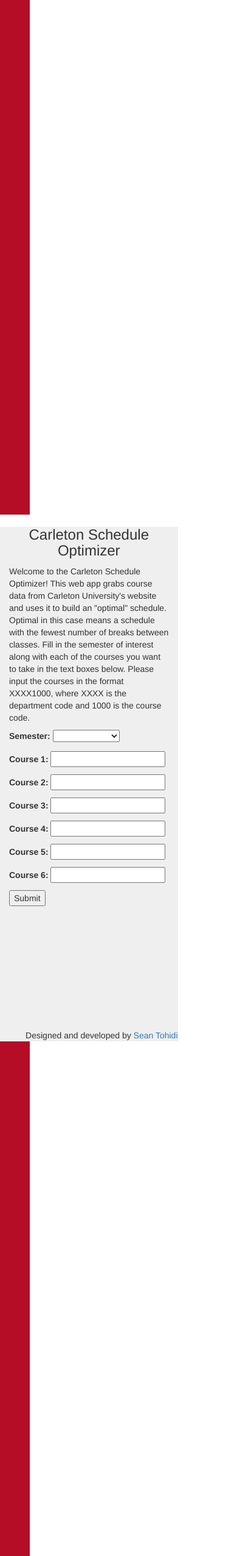
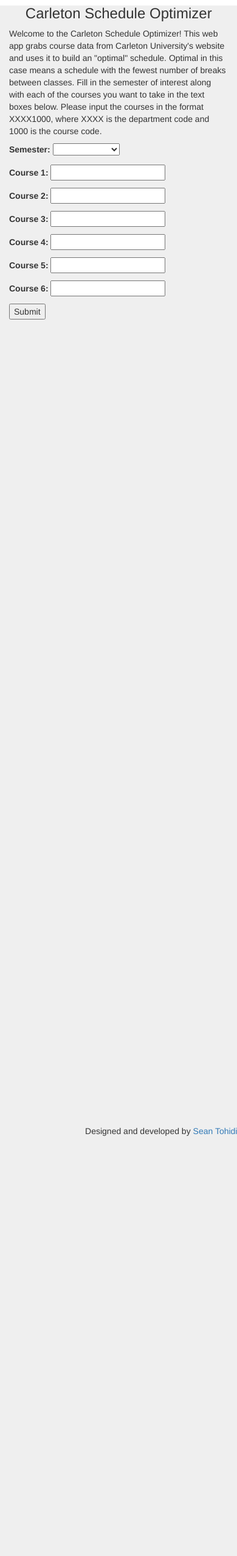
Before and after one commit to MohamedHozayen/Carleton-Schedule-Optimizer, a Django app: page / in a window 390 px wide; the page is wider, and only the part inside the window is pictured. Shown: that part at 61% size. After the commit the page ends 1863 px from the top of that part, so only its background shows below. Run offline with Django 3.2, Linux system fonts and the light colour scheme; some libraries are stand-ins or nearby versions.

Commit message:
Fixed the css messing up when resizing the window

```diff
--- a/scheduler/static/scheduler/schedulerstyles.css
+++ b/scheduler/static/scheduler/schedulerstyles.css
@@ -1,3 +1,25 @@
+@media all and (max-width: 1000px) {
+  #wrap {
+  	height: 220%;
+  	width: 133.5%;
+  	margin-top: -2.2%;
+  }
+
+  #sides {
+    display: none;
+  }
+
+  #middle {
+   	height: 220%;
+  	width: 133.5%;
+  	margin-top: -2.2%;
+  }
+
+  #results {
+  	/*height: 20%;*/
+  }
+}
+
 #wrap {
 	margin: 0 auto;
 }
```
